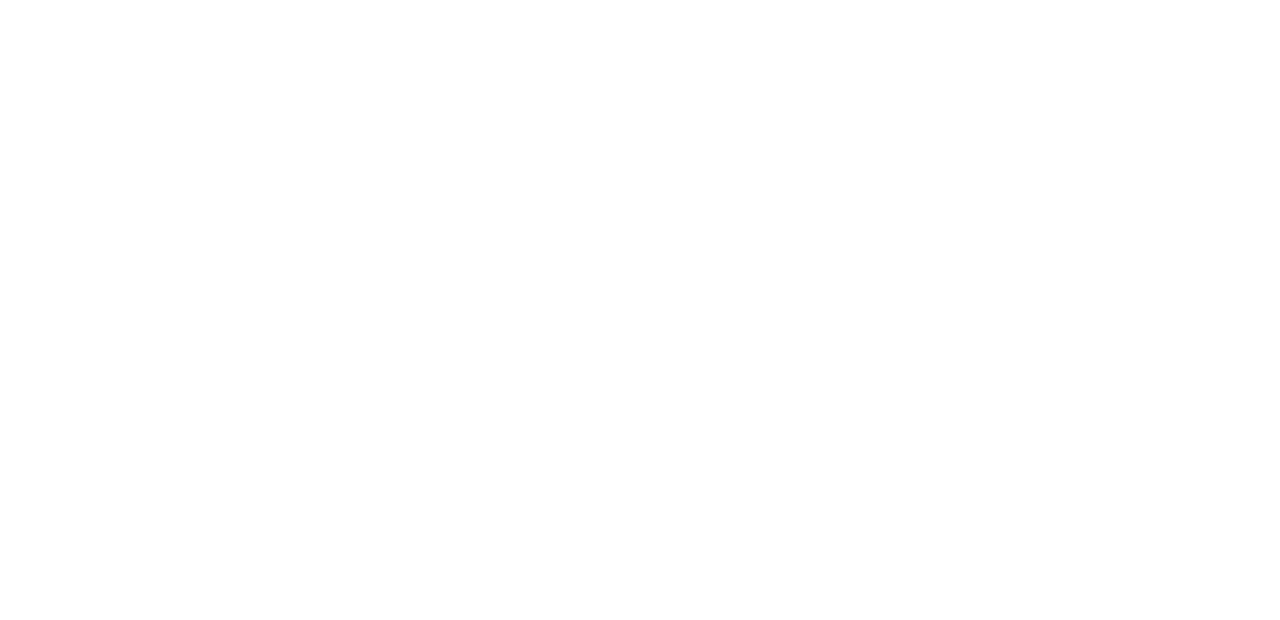
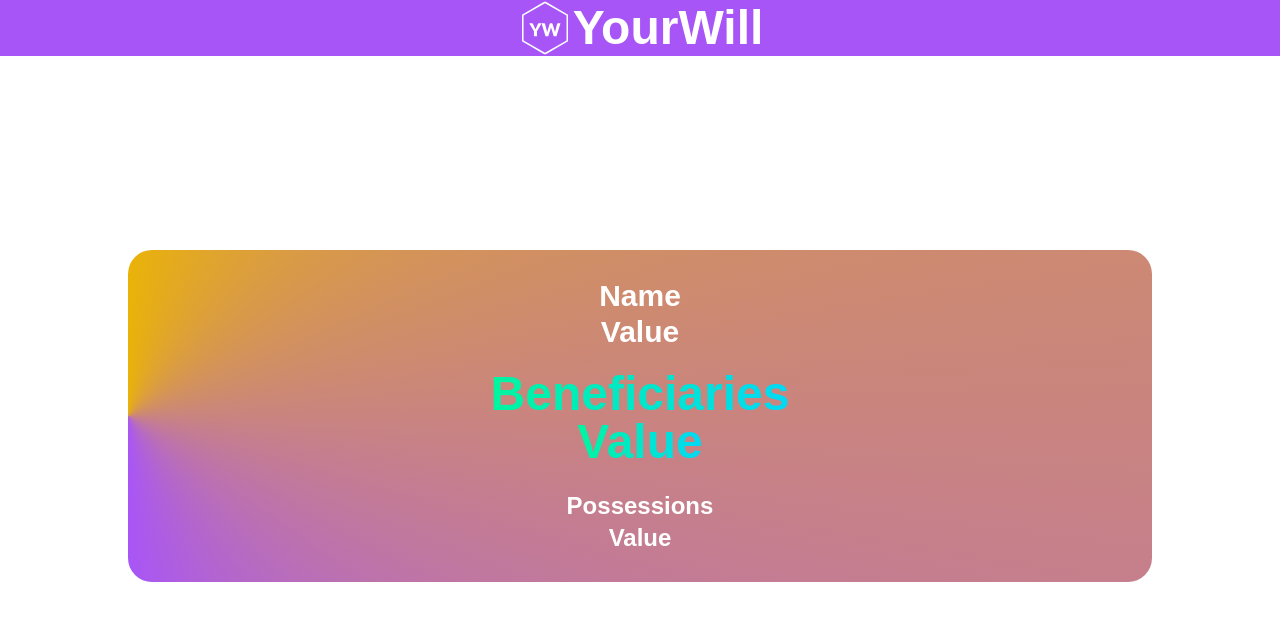
Before and after one commit to willGenerator/Will_generator, a React (Vite) app: page /1 in a window 1280 px wide. Before the commit this address had no page. Shown: the top 620 px of the page. Built offline with nearby package versions, Linux system fonts and the light colour scheme.

Commit message:
feat:NavBar Component added to everypage

```diff
--- a/index.html
+++ b/index.html
@@ -2,9 +2,9 @@
 <html lang="en">
   <head>
     <meta charset="UTF-8" />
-    <link rel="icon" type="image/svg+xml" href="/vite.svg" />
+    <link rel="icon" type="image/svg+xml" href="/assets/logo.svg" />
     <meta name="viewport" content="width=device-width, initial-scale=1.0" />
-    <title>Vite + React</title>
+    <title>YourWill</title>
   </head>
   <body>
     <div id="root"></div>
--- a/src/App.jsx
+++ b/src/App.jsx
@@ -2,15 +2,20 @@
 import { BrowserRouter as Router,Routes,Route } from 'react-router-dom'
 import './App.css'
 import Card from './components/Card/Index'
+import WillPage from './pages/WillPage/Index'
+import NavBar from './components/NavBar/Index'
 
 function App() {
 
 
   return (
+
     <Router>
+      <NavBar/>
       <Routes>
 
         <Route path="/card" element={<Card/>} />
+        <Route path="/:name" element={<WillPage/>} />
 
       </Routes>
 
--- a/src/components/Card/Index.jsx
+++ b/src/components/Card/Index.jsx
@@ -1,18 +1,18 @@
 import React from 'react'
 
-function Card() {
+function Card(props) {
   return (
     <>
-    <div className='flex justify-center items-center h-full'>
-    <div className='bg-[#000000] flex flex-row justify-center items-center w-2/4 rounded-3xl' >
+    <div className='flex justify-center items-center w-full'>
 
+    <div className='bg-[conic-gradient(at_left,_var(--tw-gradient-stops))] from-yellow-500 via-purple-500 to-blue-500 flex flex-row justify-center items-center w-full rounded-3xl' >
     <div className='flex flex-col justify-center items-center px-7 py-7'>
-        <h3 className=' text-white font-semibold text-3xl'>Name</h3>
-        <h3 className=' text-white font-semibold text-3xl mb-5'>Value</h3>
-        <h3 className=' font-black text-5xl text-transparent bg-clip-text bg-gradient-to-r from-[#00F5A0] to-[#00D9F5]'>Beneficiaries</h3>
-        <h3 className=' font-black text-5xl text-transparent bg-clip-text bg-gradient-to-r from-purple-400 to-[#00D9F5] mb-6'>Value</h3>
-        <h3 className=' text-white font-black text-2xl'>Possessions</h3>
-        <h3 className=' text-white font-black text-2xl'>Value</h3>
+        <h3 className=' text-white font-semibold text-3xl max-[578px]:text-2xl'>Name</h3>
+        <h3 className=' text-white font-semibold text-3xl mb-5 max-[578px]:text-2xl'>Value</h3>
+        <h3 className=' font-black text-5xl text-transparent bg-clip-text bg-gradient-to-r from-[#00F5A0] to-[#00D9F5] max-[578px]:text-3xl'>Beneficiaries</h3>
+        <h3 className=' font-black text-5xl text-transparent bg-clip-text bg-gradient-to-r from-[#00F5A0] to-[#00D9F5] mb-6 max-[578px]:text-3xl'>Value</h3>
+        <h3 className=' text-white font-black text-2xl max-[578px]:text-lg'>Possessions</h3>
+        <h3 className=' text-white font-black text-2xl max-[578px]:text-lg'>Value</h3>
     </div>
     </div>
     </div>
@@ -20,4 +20,5 @@
   )
 }
 
+
 export default Card
--- /dev/null
+++ b/src/components/NavBar/Index.jsx
@@ -0,0 +1,11 @@
+import React from 'react'
+
+function NavBar() {
+  return (
+    <div className='flex flex-row justify-center items-center bg-[#a855f7]'>
+        <div className='flex flex-row justify-center items-center'><figure className='w-[56px] max-[578px]:w-6'><img className='w-full' src="../assets/logo.svg" alt="" /></figure><span className=' font-semibold text-5xl text-white max-[578px]:text-2xl'>YourWill</span></div>
+    </div>
+  )
+}
+
+export default NavBar
--- /dev/null
+++ b/src/pages/WillPage/Index.jsx
@@ -0,0 +1,12 @@
+import React from 'react'
+import Card from '../../components/Card/Index'
+
+function WillPage() {
+  return (
+    <div className='flex justify-center items-center h-[90vh] max-w-6xl w-4/5 mx-auto my-0 max-[578px]:w-[95%]'>
+        <Card/>
+    </div>
+  )
+}
+
+export default WillPage
```
Also changed, not shown: public/assets/logo.svg (added), src/assets/logo.svg (added).
